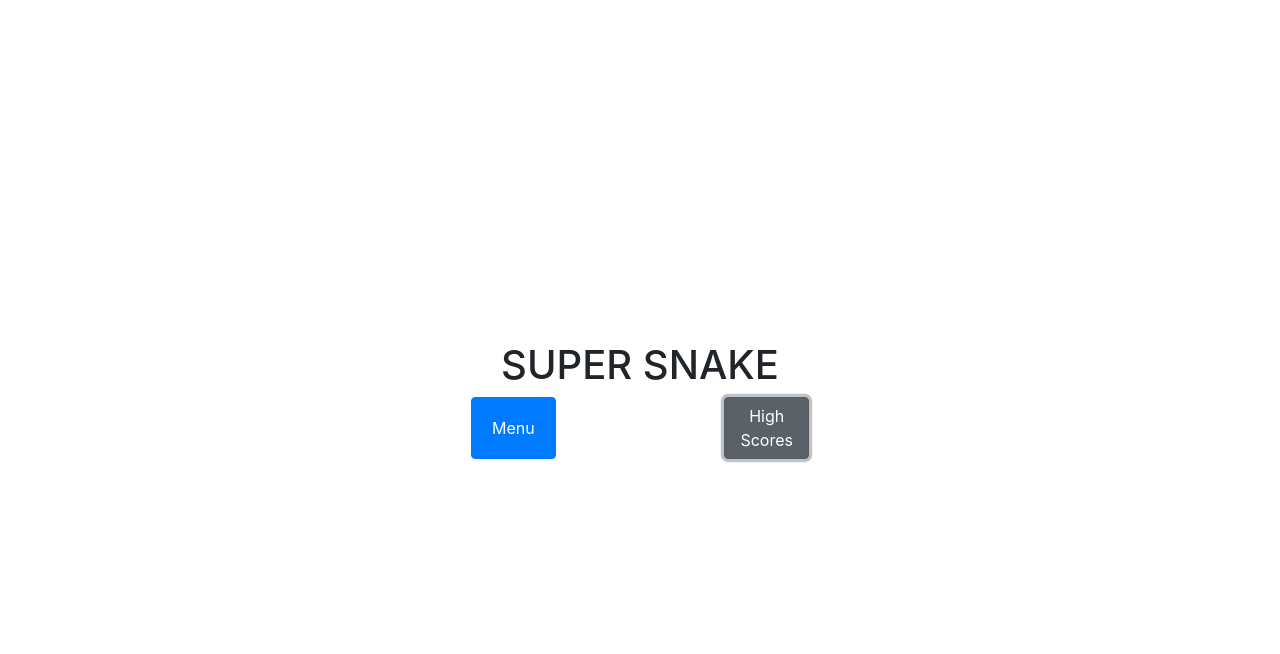
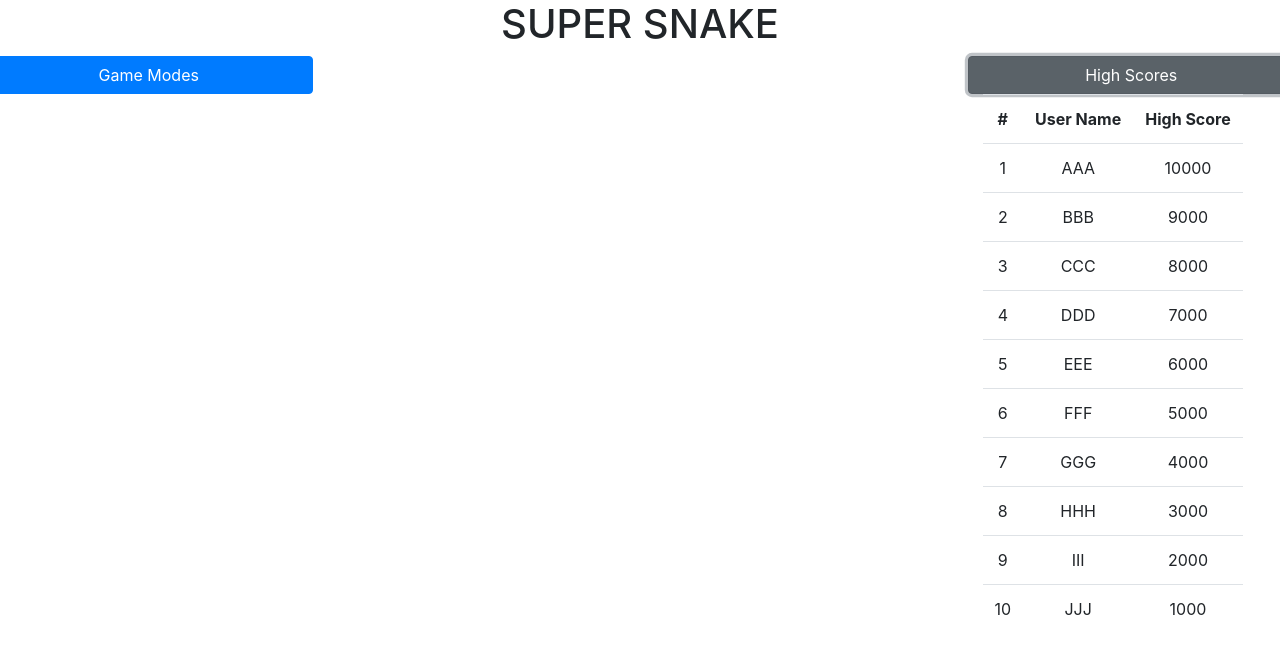
Before and after one commit to MoodyMakai/Cos420Ceagulls, a React (Vite) app: page / in a window 1280 px wide. Both pictures are taken after a click on the button "High Scores". Shown: the top 654 px of the page. Built offline with nearby package versions, Linux system fonts and the light colour scheme.

Commit message:
Modified it to be fixed to the top and added a js function to hide and unhide highscores

```diff
--- a/src/App.tsx
+++ b/src/App.tsx
@@ -3,16 +3,100 @@ import '../node_modules/bootstrap/dist/css/bootstrap.min.css';
 
 
 function App() {
+  const handleClick = () => {
+    const x = document.getElementById("myDIV");
+    if(x==null){
+      return
+    }
+    else{
+      if (x.style.display === "none") {
+        x.style.display = "block";
+      } else {
+        x.style.display = "none";
+      }
+    }
+
+    // You can call functions, manipulate the DOM, etc.
+  };
   return (
     <>
-    <div>
-          <h1 className='col-12'> SUPER SNAKE</h1>
+    <div style={{
+      margin: 0,
+      padding: 0,
+      position: 'absolute',
+      top: 0,
+      left: 0,
+      width: '100%', // Optional: to make it span the entire width
+      height: 'auto' // Optional: or set a specific height
+    }}>
+          <h1 className='row' style={{ display: 'flex', justifyContent: 'center' }}> SUPER SNAKE</h1>
           <div className='row'>
+              <button className="col-3 btn btn-primary">Game Modes</button>
+              <div className="col-6"></div>
+              <button className="col-3 btn btn-secondary"onClick={handleClick}> High Scores</button>
 
-
-          <button className="col-3 btn btn-primary">Menu</button>
-          <div className="col-6"></div>
-          <button className="col-3 btn btn-secondary"> High Scores</button>
+            </div>
+            <div className='row'>
+              <div className='col-9'>
+                <h1 hidden>Do nothing here</h1>
+              </div>
+              <table id='myDIV' className='col-3 table' style={{ display: 'none' }}>
+                    <tr>
+                      <th>#</th>
+                      <th>User Name</th>
+                      <th>High Score</th>
+                    </tr>
+                    <tr>
+                      <td>1</td>
+                      <td>AAA</td>
+                      <td>10000</td>
+                    </tr>
+                    <tr>
+                      <td>2</td>
+                      <td>BBB</td>
+                      <td>9000</td>
+                    </tr>
+                    <tr>
+                      <td>3</td>
+                      <td>CCC</td>
+                      <td>8000</td>
+                    </tr>
+                    <tr>
+                      <td>4</td>
+                      <td>DDD</td>
+                      <td>7000</td>
+                    </tr>
+                    <tr>
+                      <td>5</td>
+                      <td>EEE</td>
+                      <td>6000</td>
+                    </tr>
+                    <tr>
+                      <td>6</td>
+                      <td>FFF</td>
+                      <td>5000</td>
+                    </tr>
+                    <tr>
+                      <td>7</td>
+                      <td>GGG</td>
+                      <td>4000</td>
+                    </tr>
+                    <tr>
+                      <td>8</td>
+                      <td>HHH</td>
+                      <td>3000</td>
+                    </tr>
+                    <tr>
+                      <td>9</td>
+                      <td>III</td>
+                      <td>2000</td>
+                    </tr>
+                    <tr>
+                      <td>10</td>
+                      <td>JJJ</td>
+                      <td>1000</td>
+                    </tr>
+                </table>
           </div>
     </div>
     </>
```
